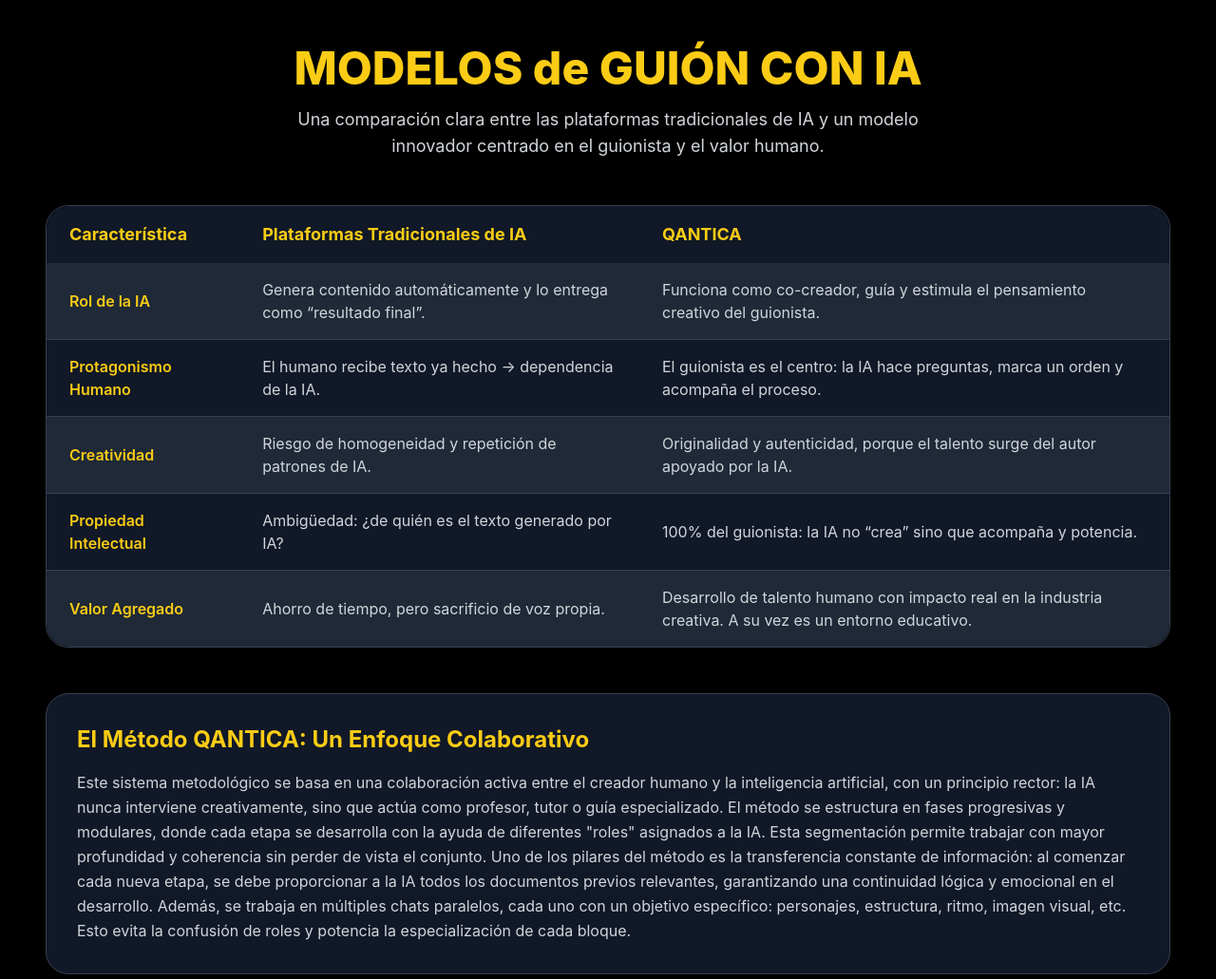
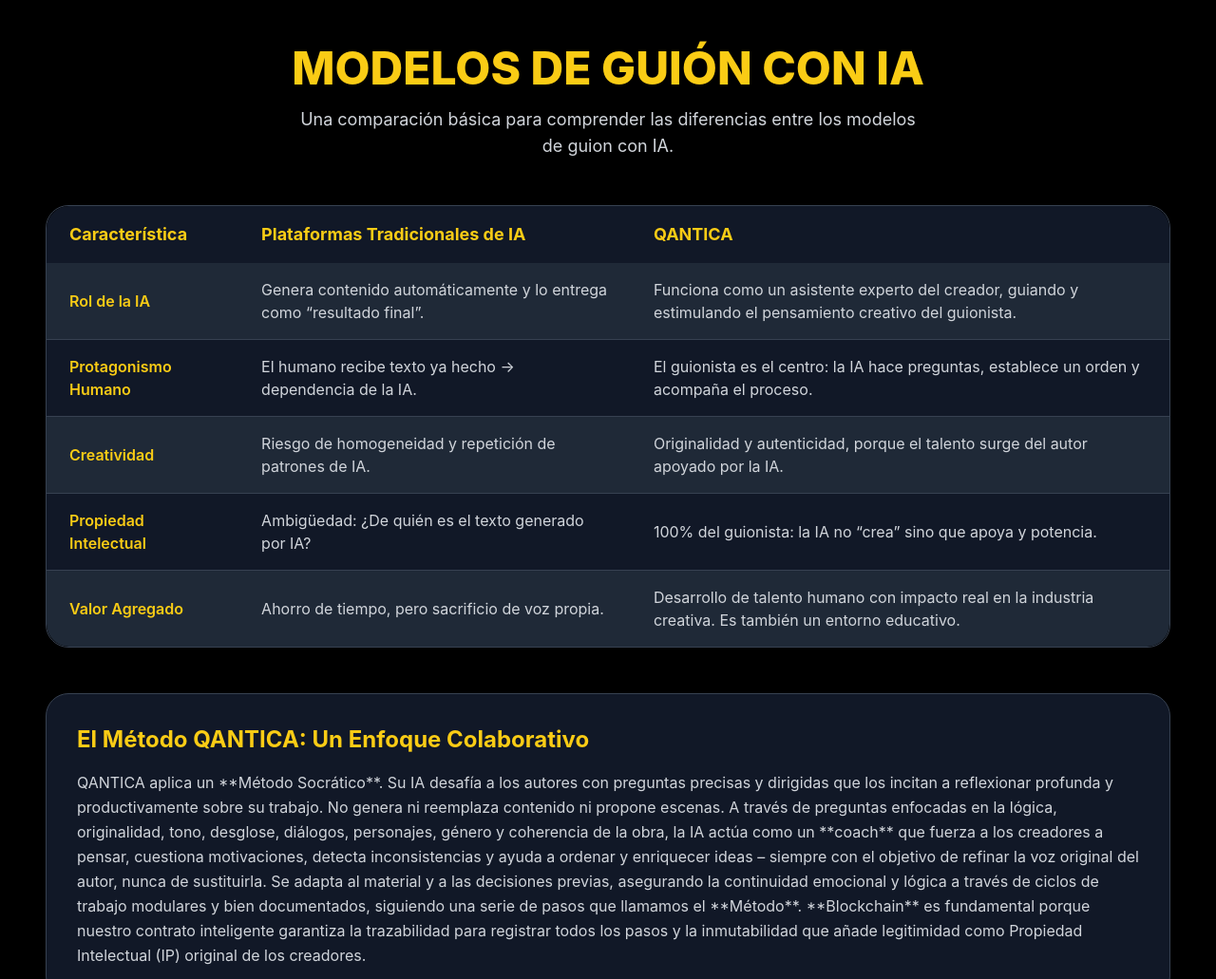
Before and after one commit to lciaglia-beep/Qantica_AI_Table, a plain HTML site: page index.html in a window 1280 px wide. Shown: the top 1031 px of the page at 95% size. Drawn offline with nearby package versions, Linux system fonts and the light colour scheme.

Commit message:
Update index.html

```diff
--- a/index.html
+++ b/index.html
@@ -4,7 +4,7 @@
     <meta charset="UTF-8">
     <meta name="viewport" content="width=device-width, initial-scale=1.0">
     <title>Comparativa de Guiones</title>
-    <!-- Incluye el CDN de Tailwind CSS para un estilo moderno y rápido -->
+    <!-- Include Tailwind CSS CDN for a modern and fast style -->
     <script src="https://cdn.tailwindcss.com"></script>
     <style>
         body {
@@ -18,9 +18,9 @@
     <div class="max-w-7xl mx-auto w-full">
         <!-- Title and description section -->
         <header class="text-center mb-12">
-            <h1 class="text-4xl sm:text-5xl font-extrabold text-yellow-400 mb-4">MODELOS de GUIÓN CON IA</h1>
+            <h1 class="text-4xl sm:text-5xl font-extrabold text-yellow-400 mb-4">MODELOS DE GUIÓN CON IA</h1>
             <p class="text-lg text-gray-300 max-w-2xl mx-auto">
-                Una comparación clara entre las plataformas tradicionales de IA y un modelo innovador centrado en el guionista y el valor humano.
+                Una comparación básica para comprender las diferencias entre los modelos de guion con IA.
             </p>
         </header>
 
@@ -38,39 +38,39 @@
 
                 <!-- Table body -->
                 <tbody class="divide-y divide-gray-700">
-                    <!-- Row for "Rol de la IA" -->
+                    <!-- Row for "AI Role" -->
                     <tr class="bg-gray-800">
                         <td class="px-6 py-4 text-yellow-400 font-semibold">Rol de la IA</td>
                         <td class="px-6 py-4 text-gray-300">Genera contenido automáticamente y lo entrega como “resultado final”.</td>
-                        <td class="px-6 py-4 text-gray-300">Funciona como co-creador, guía y estimula el pensamiento creativo del guionista.</td>
+                        <td class="px-6 py-4 text-gray-300">Funciona como un asistente experto del creador, guiando y estimulando el pensamiento creativo del guionista.</td>
                     </tr>
 
-                    <!-- Row for "Protagonismo humano" -->
+                    <!-- Row for "Human Focus" -->
                     <tr class="bg-gray-900">
                         <td class="px-6 py-4 text-yellow-400 font-semibold">Protagonismo Humano</td>
                         <td class="px-6 py-4 text-gray-300">El humano recibe texto ya hecho → dependencia de la IA.</td>
-                        <td class="px-6 py-4 text-gray-300">El guionista es el centro: la IA hace preguntas, marca un orden y acompaña el proceso.</td>
+                        <td class="px-6 py-4 text-gray-300">El guionista es el centro: la IA hace preguntas, establece un orden y acompaña el proceso.</td>
                     </tr>
 
-                    <!-- Row for "Creatividad" -->
+                    <!-- Row for "Creativity" -->
                     <tr class="bg-gray-800">
                         <td class="px-6 py-4 text-yellow-400 font-semibold">Creatividad</td>
                         <td class="px-6 py-4 text-gray-300">Riesgo de homogeneidad y repetición de patrones de IA.</td>
                         <td class="px-6 py-4 text-gray-300">Originalidad y autenticidad, porque el talento surge del autor apoyado por la IA.</td>
                     </tr>
 
-                    <!-- Row for "Propiedad intelectual" -->
+                    <!-- Row for "Intellectual Property" -->
                     <tr class="bg-gray-900">
                         <td class="px-6 py-4 text-yellow-400 font-semibold">Propiedad Intelectual</td>
-                        <td class="px-6 py-4 text-gray-300">Ambigüedad: ¿de quién es el texto generado por IA?</td>
-                        <td class="px-6 py-4 text-gray-300">100% del guionista: la IA no “crea” sino que acompaña y potencia.</td>
+                        <td class="px-6 py-4 text-gray-300">Ambigüedad: ¿De quién es el texto generado por IA?</td>
+                        <td class="px-6 py-4 text-gray-300">100% del guionista: la IA no “crea” sino que apoya y potencia.</td>
                     </tr>
 
-                    <!-- Row for "Valor agregado" -->
+                    <!-- Row for "Added Value" -->
                     <tr class="bg-gray-800">
                         <td class="px-6 py-4 text-yellow-400 font-semibold rounded-bl-3xl">Valor Agregado</td>
                         <td class="px-6 py-4 text-gray-300">Ahorro de tiempo, pero sacrificio de voz propia.</td>
-                        <td class="px-6 py-4 text-gray-300 rounded-br-3xl">Desarrollo de talento humano con impacto real en la industria creativa. A su vez es un entorno educativo.</td>
+                        <td class="px-6 py-4 text-gray-300 rounded-br-3xl">Desarrollo de talento humano con impacto real en la industria creativa. Es también un entorno educativo.</td>
                     </tr>
                 </tbody>
             </table>
@@ -80,7 +80,7 @@
         <div class="mt-12 p-8 bg-gray-900 rounded-3xl border border-gray-700 shadow-lg">
             <h2 class="text-2xl font-bold text-yellow-400 mb-4">El Método QANTICA: Un Enfoque Colaborativo</h2>
             <p class="text-gray-300 leading-relaxed">
-                Este sistema metodológico se basa en una colaboración activa entre el creador humano y la inteligencia artificial, con un principio rector: la IA nunca interviene creativamente, sino que actúa como profesor, tutor o guía especializado. El método se estructura en fases progresivas y modulares, donde cada etapa se desarrolla con la ayuda de diferentes "roles" asignados a la IA. Esta segmentación permite trabajar con mayor profundidad y coherencia sin perder de vista el conjunto. Uno de los pilares del método es la transferencia constante de información: al comenzar cada nueva etapa, se debe proporcionar a la IA todos los documentos previos relevantes, garantizando una continuidad lógica y emocional en el desarrollo. Además, se trabaja en múltiples chats paralelos, cada uno con un objetivo específico: personajes, estructura, ritmo, imagen visual, etc. Esto evita la confusión de roles y potencia la especialización de cada bloque.
+                QANTICA aplica un **Método Socrático**. Su IA desafía a los autores con preguntas precisas y dirigidas que los incitan a reflexionar profunda y productivamente sobre su trabajo. No genera ni reemplaza contenido ni propone escenas. A través de preguntas enfocadas en la lógica, originalidad, tono, desglose, diálogos, personajes, género y coherencia de la obra, la IA actúa como un **coach** que fuerza a los creadores a pensar, cuestiona motivaciones, detecta inconsistencias y ayuda a ordenar y enriquecer ideas – siempre con el objetivo de refinar la voz original del autor, nunca de sustituirla. Se adapta al material y a las decisiones previas, asegurando la continuidad emocional y lógica a través de ciclos de trabajo modulares y bien documentados, siguiendo una serie de pasos que llamamos el **Método**. **Blockchain** es fundamental porque nuestro contrato inteligente garantiza la trazabilidad para registrar todos los pasos y la inmutabilidad que añade legitimidad como Propiedad Intelectual (IP) original de los creadores.
             </p>
         </div>
     </div>
```
